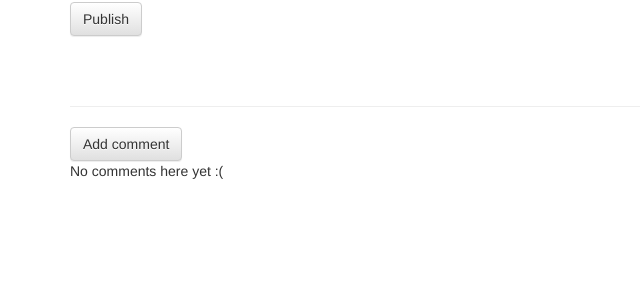
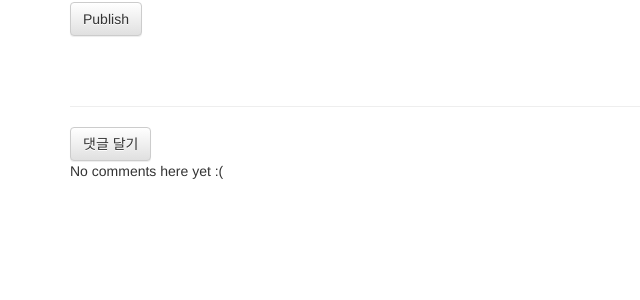
Before and after one commit to devwon/my-first-blog, a Django app: template blog/templates/blog/post_detail.html in a window 1280 px wide. Shown: the part 142-442 px from the top of the page, without its empty margins (0-640 px from the left). Run offline with Django 3.2, Linux system fonts and the light colour scheme; the template is opened without the code that fills it, so the values that code supplies are empty; some libraries are stand-ins or nearby versions.

Commit message:
change language about add comments

```diff
--- a/blog/templates/blog/post_detail.html
+++ b/blog/templates/blog/post_detail.html
@@ -23,7 +23,7 @@
     <!--comment line-->
     <!--지금은 방문자가 자유롭게 댓글 달 수 있음-->
     <hr>
-    <a class="btn btn-default" href="{% url 'add_comment_to_post' pk=post.pk %}">Add comment</a>
+    <a class="btn btn-default" href="{% url 'add_comment_to_post' pk=post.pk %}">댓글 달기</a>
     {% for comment in post.comments.all %}
     <div class="comment">
         <div class="date">{{ comment.created_date }}</div>
```
